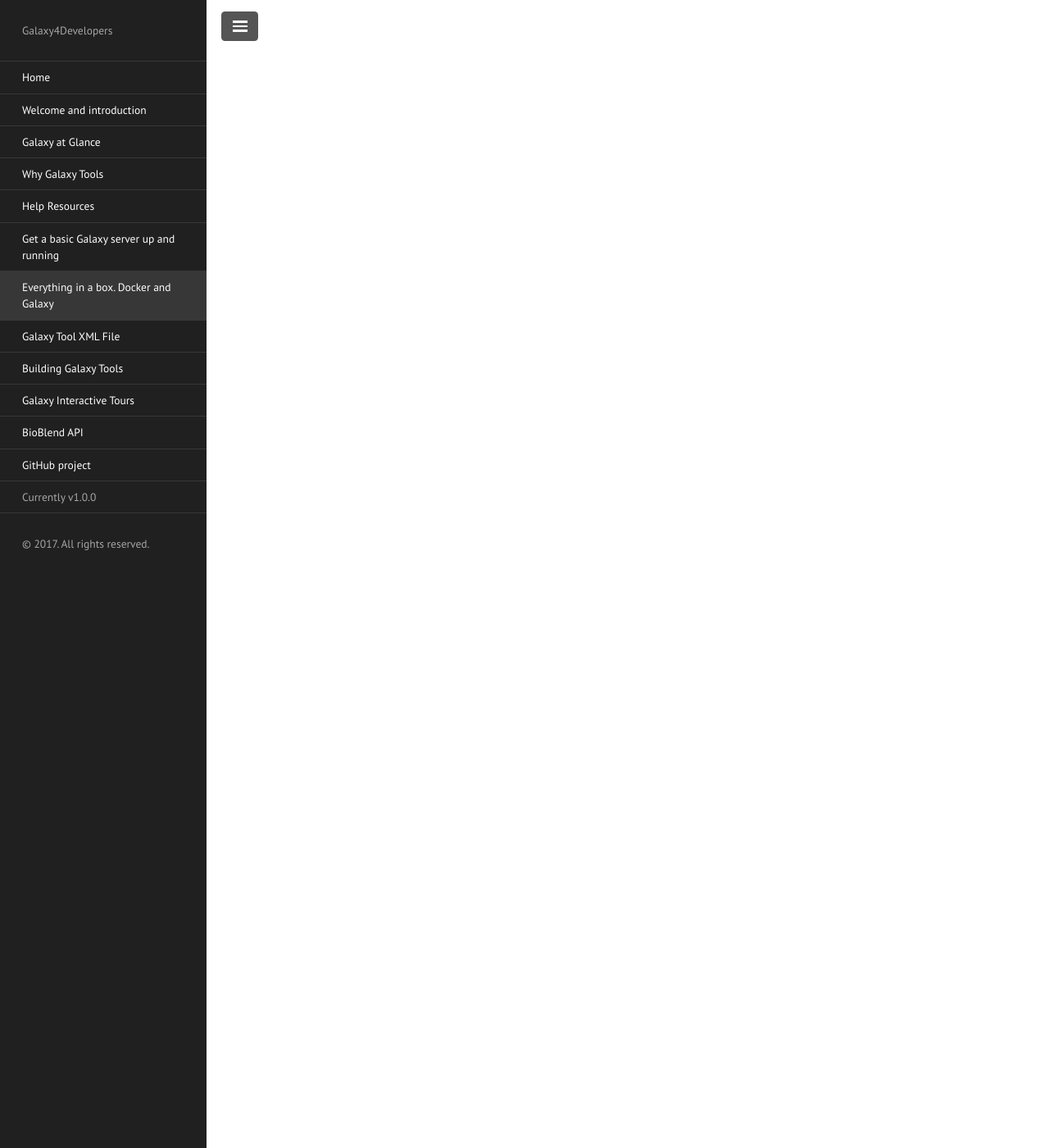
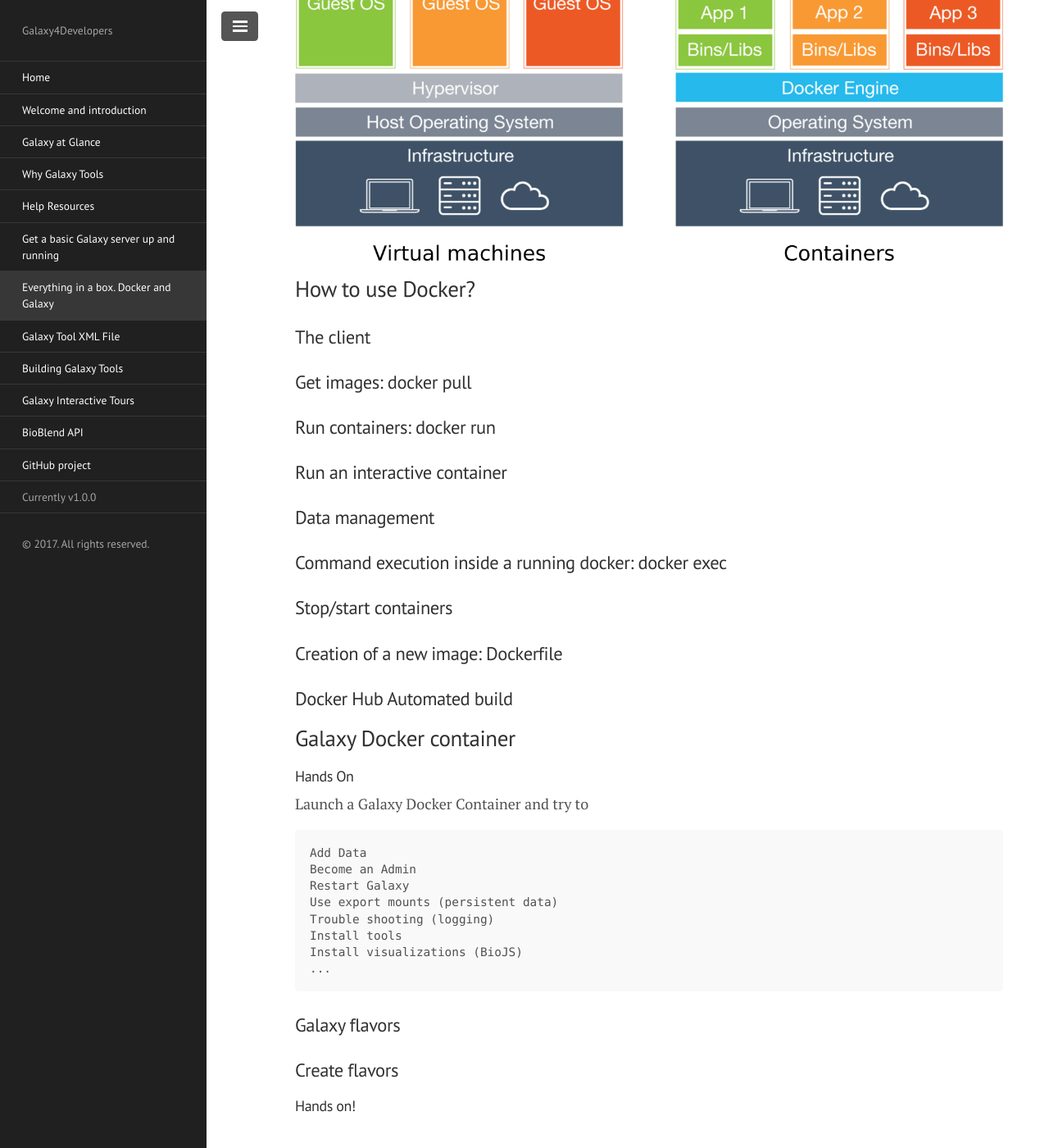
Before and after one commit to crs4/Galaxy4Developers, a Jekyll site: the page built from lectures/06.docker.md, in a window 1280 px wide and 1400 px high, scrolled down 1131 px. Shown: the whole window at 82% size. Built offline with Jekyll 4.4.1, drawn with Linux system fonts in a browser that asks for light colours; nearby versions of some CDN libraries; some of the changed text lies outside the part shown.

Commit message:
test: add docker TOC

```diff
--- a/lectures/06.docker.md
+++ b/lectures/06.docker.md
@@ -1,5 +1,50 @@
 ---
 layout: page
 title: Everything in a box. Docker and Galaxy
-summary: "A brief summary of lecture"
+summary: "Docker is an open platform for developing, shipping, and running applications."
 ---
+
+
+## What is a Docker?
+![Virtual machines vs Containers schema]({{ste.url}}/images/06_container_vs_vm.png)
+
+## How to use Docker?
+
+### The client
+
+### Get images: docker pull
+
+### Run containers: docker run
+
+### Run an interactive container
+
+### Data management
+
+### Command execution inside a running docker: docker exec
+
+### Stop/start containers
+
+### Creation of a new image: Dockerfile
+
+### Docker Hub Automated build
+
+## Galaxy Docker container
+
+#### Hands On
+
+Launch a Galaxy Docker Container and try to
+
+    Add Data
+    Become an Admin
+    Restart Galaxy
+    Use export mounts (persistent data)
+    Trouble shooting (logging)
+    Install tools
+    Install visualizations (BioJS)
+    ...
+
+### Galaxy flavors
+
+### Create flavors
+
+#### Hands on!
```
Also changed, not shown: images/06_container_vs_vm.png (added).
